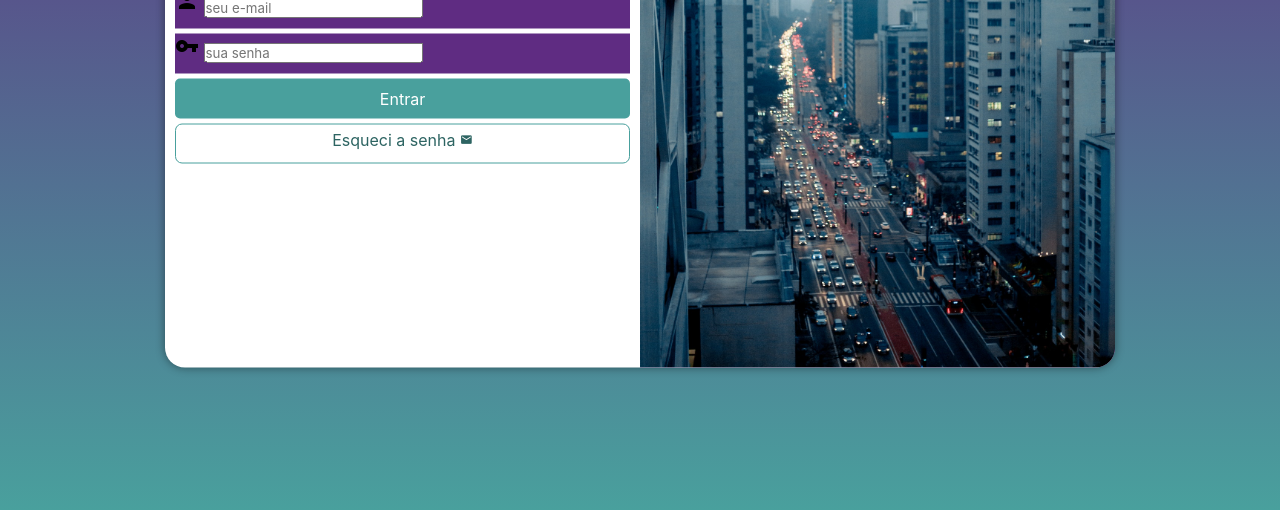
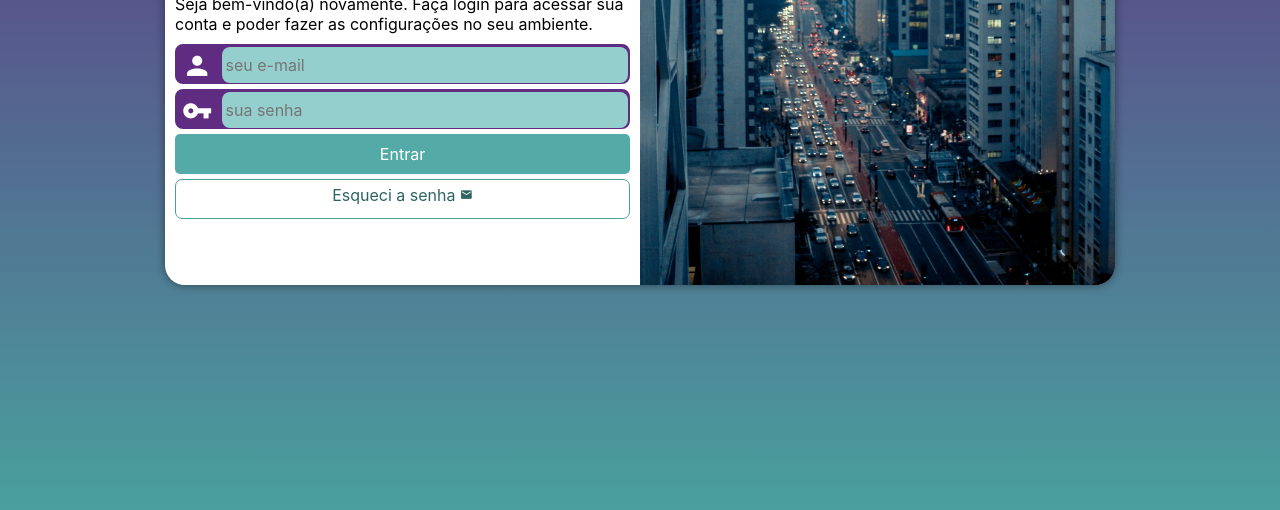
Before and after one commit to LeonardoMattioli/projeto-login, a plain HTML site: page index.html in a window 1280 px wide. Shown: the part 290-800 px from the top of the page. Drawn offline with Linux system fonts and the light colour scheme.

Commit message:
finalizado projeto

```diff
--- a/estilo/media-query.css
+++ b/estilo/media-query.css
@@ -17,6 +17,7 @@ Grandes telas: Acima de 1200px
     }
     section#login {
         width: 80vw;
+        height: 280px;
     }
     section#login > div#imagem {
         float: left;
@@ -27,12 +28,6 @@ Grandes telas: Acima de 1200px
         float: right;
         width: 70%;
     }
-    div#formulario > p {
-        font-size: 1em;
-    }
-    div#formulario > h1 {
-        font-size: 1.5em;
-    }
 }
 
 @media screen and (min-width: 992px) {
@@ -41,6 +36,7 @@ Grandes telas: Acima de 1200px
     }
     section#login {
         width: 950px;
+        height: 350px;
 
     }
     section#login > div#imagem {
@@ -54,7 +50,8 @@ Grandes telas: Acima de 1200px
     }
 
     div#formulario > p {
-        font-size: 1.2em;
+        font-size: 1em;
+        margin: 10px 0px;
     }
     div#formulario > h1 {
         font-size: 2em;
--- a/estilo/style.css
+++ b/estilo/style.css
@@ -31,7 +31,6 @@ section#login {
     position: absolute;
     top: 50%;
     left: 50%;
-    transform: translate(-50%, -50%);
     overflow: hidden;
 
     background-color: white;
@@ -40,6 +39,7 @@ section#login {
     border-radius: 20px;
     box-shadow: 0px 0px 10px rgba(0, 0, 0, 0.445);
 
+    transform: translate(-50%, -50%);
     transition: width .2s, height .2s;
     transition-timing-function: ease;
 }
@@ -64,19 +64,44 @@ div#formulario > h1 {
 
 div#formulario > p {
     font-size: 0.8em;
+    margin: 10px 0px;
 }
 
 form > div.campo {
     background-color: #5f2c82;
+    border: 2px solid #5f2c82;
     width: 100%;
     display: block;
     height: 40px;
-    border: 5px;
+    border-radius: 8px;
     margin: 5px 0px;
 }
 
 div.campo > label {
- display: none;
+    display: none;
+}
+
+div.campo > i {
+    color: white;
+    font-size: 1.9em;
+    width: 40px;
+    padding: 5px;
+}
+
+div.campo > input {
+    background-color: #94cfcd;
+    font-size: 1em;
+    width: calc(100% - 45px);
+    height: 100%;
+    border: 0px;
+    border-radius: 8px;
+    padding: 4px;
+    transform: translateY(-10px);
+}
+
+div.campo > input:focus-within {
+    background-color: white;
+    border: none;
 }
 
 form > input[type=submit] {
@@ -84,7 +109,7 @@ form > input[type=submit] {
     font-size: 1em;
     width: 100%;
     height: 40px;
-    background-color: #49a09d;
+    background-color: #53aaa7;
     color: white;
     border: none;
     border-radius: 5px;
@@ -111,7 +136,7 @@ form > a.botao {
 }
 
 form > a.botao:hover {
-    background-color: #2d6462;
+    background-color: #6cd3cf;
 }
 
 form > a.botao > i {
```
